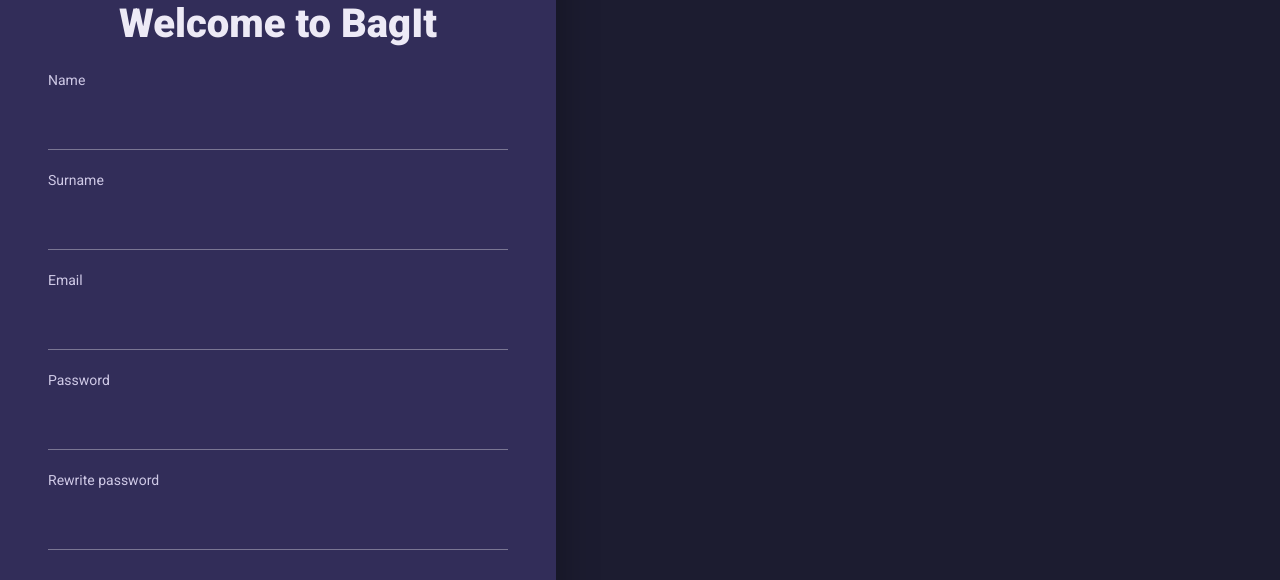
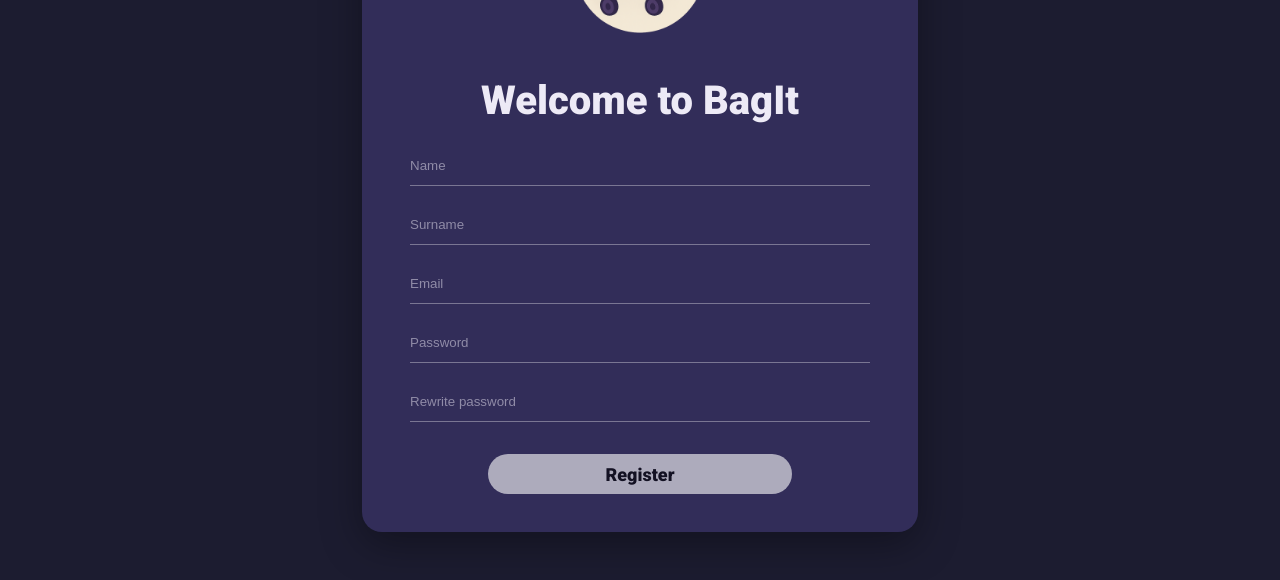
Before and after one commit to Facundolasserre/TP2-HCI, a Vue app in the folder TP2/: page /register in a window 1280 px wide. Shown: the part 192-772 px from the top of the page. Built offline with nearby package versions, Linux system fonts and the light colour scheme; no server answers.

Commit message:
Arregle el front de register y de login

```diff
--- a/TP2/src/views/auth/LoginView.vue
+++ b/TP2/src/views/auth/LoginView.vue
@@ -1,5 +1,6 @@
 <template>
-  <section class="card">
+  <div class="auth-wrapper">
+    <section class="card">
     <!-- Logo -->
     <div class="logo-wrap">
       <div class="logo-circle">
@@ -12,11 +13,9 @@
 
     <!-- Form -->
     <form class="form" @submit.prevent="onSubmit">
-      <label class="label">Email</label>
-      <input class="input" v-model="email" type="email" autocomplete="email" required />
+      <input class="input" v-model="email" type="email" autocomplete="email" required placeholder="Email" />
 
-      <label class="label">Password</label>
-      <input class="input" v-model="password" type="password" autocomplete="current-password" required />
+      <input class="input" v-model="password" type="password" autocomplete="current-password" required placeholder="Password" />
 
       <!-- Error message -->
       <div v-if="errorMessage" class="error-message">
@@ -37,6 +36,7 @@
       </div>
     </form>
   </section>
+  </div>
 </template>
 
 <script setup lang="ts">
@@ -90,6 +90,14 @@
 </script>
 
 <style scoped>
+.auth-wrapper {
+  display: flex;
+  justify-content: center;
+  align-items: center;
+  min-height: 100vh;
+  background-color: #1C1C30;
+}
+
 .card{
   width: 460px;
   background: #322D59;
@@ -111,14 +119,10 @@
 
 .form{ display:flex; flex-direction:column; gap:20px; }
 
+.input::placeholder {
+  color: rgba(237, 234, 246, 0.5);
+}
 
-.label{
-  font-size:14px;
-  color:#CFC9E6;
-  text-align:left;
-  margin-left:0;
-
-}
 .input{
   background: transparent;
   color: #EDEAF6;
--- a/TP2/src/views/auth/RegisterView.vue
+++ b/TP2/src/views/auth/RegisterView.vue
@@ -1,5 +1,6 @@
 <template>
-  <section class="card">
+  <div class="auth-wrapper">
+    <section class="card">
     <div class="logo-wrap">
       <img src="@/assets/LogoHCI.png" alt="BagIt logo" class="logo-img" />
     </div>
@@ -7,20 +8,15 @@
     <h1 class="title">Welcome to BagIt</h1>
 
     <form class="form" @submit.prevent="onSubmit">
-      <label class="label">Name</label>
-      <input class="input" v-model.trim="name" type="text" autocomplete="given-name" required />
+      <input class="input" v-model.trim="name" type="text" autocomplete="given-name" required placeholder="Name" />
 
-      <label class="label">Surname</label>
-      <input class="input" v-model.trim="surname" type="text" autocomplete="family-name" required />
+      <input class="input" v-model.trim="surname" type="text" autocomplete="family-name" required placeholder="Surname" />
 
-      <label class="label">Email</label>
-      <input class="input" v-model.trim="email" type="email" autocomplete="email" required />
+      <input class="input" v-model.trim="email" type="email" autocomplete="email" required placeholder="Email" />
 
-      <label class="label">Password</label>
-      <input class="input" v-model="password" type="password" autocomplete="new-password" required />
+      <input class="input" v-model="password" type="password" autocomplete="new-password" required placeholder="Password" />
 
-      <label class="label">Rewrite password</label>
-      <input class="input" v-model="password2" type="password" autocomplete="new-password" required />
+      <input class="input" v-model="password2" type="password" autocomplete="new-password" required placeholder="Rewrite password" />
 
       <!-- Error message -->
       <div v-if="errorMessage" class="error-message">
@@ -37,6 +33,7 @@
       </button>
     </form>
   </section>
+  </div>
 </template>
 
 <script setup lang="ts">
@@ -114,6 +111,14 @@
 </script>
 
 <style scoped>
+.auth-wrapper {
+  display: flex;
+  justify-content: center;
+  align-items: center;
+  min-height: 100vh;
+  background-color: #1C1C30;
+}
+
 .card{
   width: 460px;
   background: #322D59;
@@ -135,7 +140,10 @@
 }
 
 .form{ display:flex; flex-direction:column; gap:20px; }
-.label{ font-size:14px; color:#CFC9E6; text-align:left; margin-left:0; }
+
+.input::placeholder {
+  color: rgba(237, 234, 246, 0.5);
+}
 .input{
   background: transparent;
   color: #EDEAF6;
```
Also changed, not shown: 1 other file (tests, documents, lock files or other folders).
